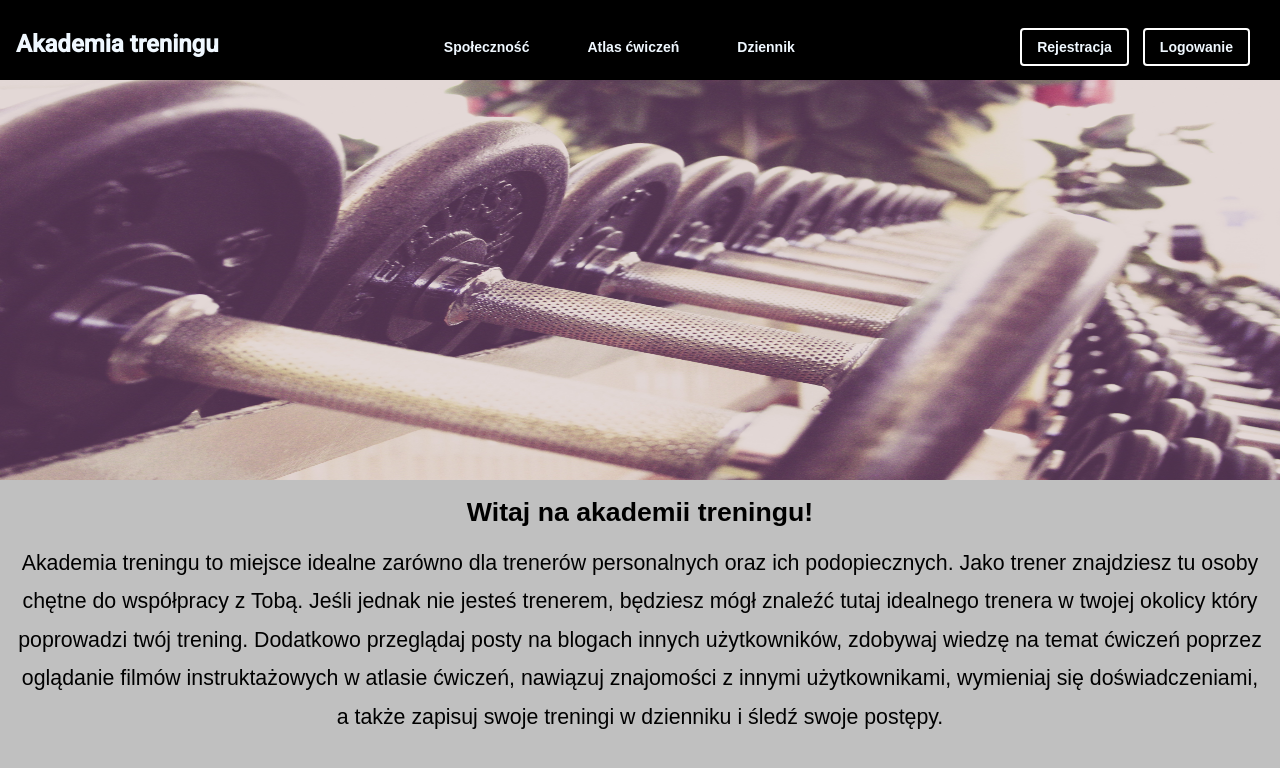
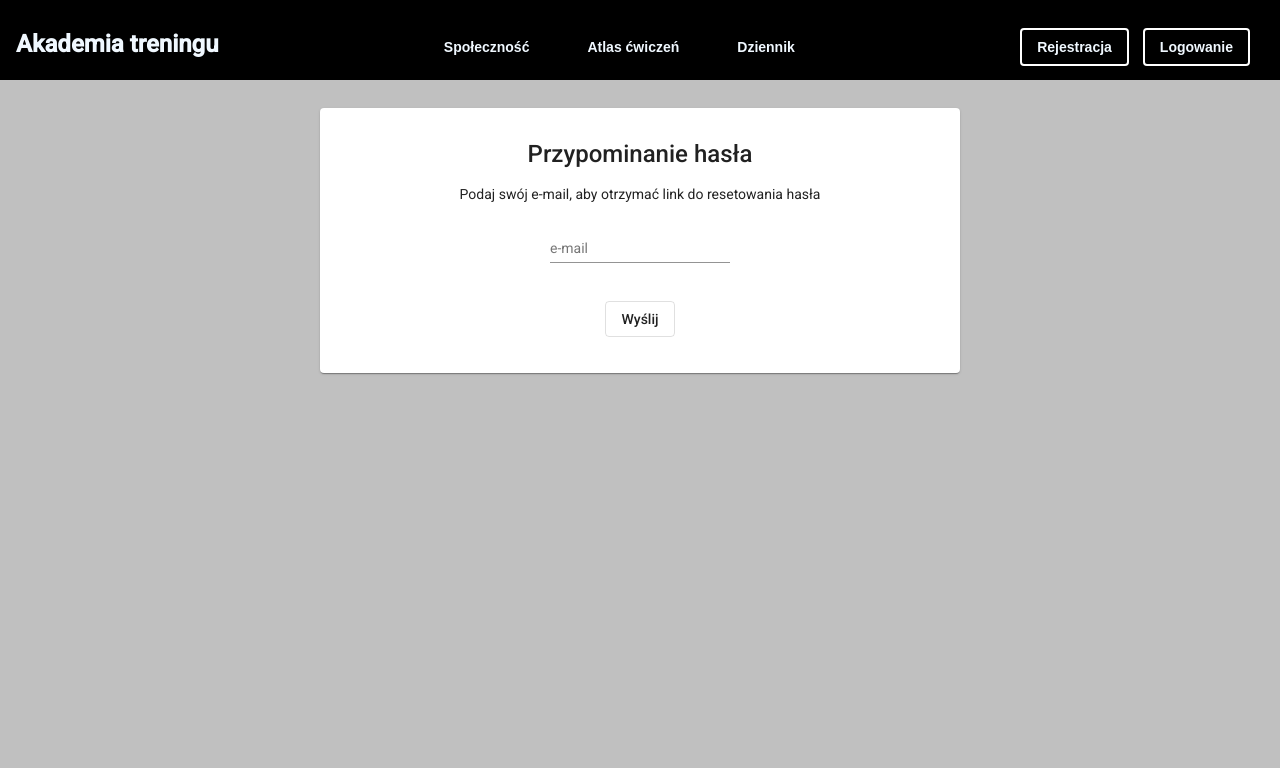
Before and after one commit to WojciechBednarczyk/Praca-inzynierska, an Angular app in the folder web-client/: page /password-reset in a window 1280 px wide. Before the commit this address led to /. Shown: the top 768 px of the page. Built offline with nearby package versions, Linux system fonts and the light colour scheme.

Commit message:
Created password reset component

```diff
--- a/web-client/src/app/login/login.component.html
+++ b/web-client/src/app/login/login.component.html
@@ -16,6 +16,8 @@
 
   <div style="text-align: center;">
     <a [routerLink]="'/register'">Nie masz konta?</a>
+    <span> | </span>
+    <a [routerLink]="'/password-reset'">Nie pamiętasz hasła?</a>
   </div>
 
   <div style="text-align: center; margin: 20px">
--- /dev/null
+++ b/web-client/src/app/password-reset/password-reset.component.css
@@ -0,0 +1,6 @@
+.password-reset-container {
+  width: 50%;
+  margin-left: 25%;
+  margin-right: 25%;
+  margin-top: 2em;
+}
--- /dev/null
+++ b/web-client/src/app/password-reset/password-reset.component.html
@@ -0,0 +1,19 @@
+<div class="password-reset-container">
+  <mat-card>
+    <mat-card-title style="text-align: center; margin: 20px">Przypominanie hasła</mat-card-title>
+    <mat-card-content>
+      <p style="text-align: center; margin: 20px">
+        Podaj swój e-mail, aby otrzymać link do resetowania hasła
+      </p>
+      <p style="text-align: center; margin: 20px">
+        <mat-form-field>
+          <input type="text" matInput placeholder="e-mail" formControlName="login">
+        </mat-form-field>
+      </p>
+      <div style="text-align: center; margin: 20px">
+        <button mat-stroked-button type="submit" mat-button>Wyślij</button>
+      </div>
+
+    </mat-card-content>
+  </mat-card>
+</div>
--- /dev/null
+++ b/web-client/src/app/password-reset/password-reset.component.ts
@@ -0,0 +1,16 @@
+import {Component, OnInit} from '@angular/core';
+
+@Component({
+  selector: 'app-password-reset',
+  templateUrl: './password-reset.component.html',
+  styleUrls: ['./password-reset.component.css']
+})
+export class PasswordResetComponent implements OnInit {
+
+  constructor() {
+  }
+
+  ngOnInit(): void {
+  }
+
+}
```
Also changed, not shown: web-client/src/app/app-routing.module.ts (+7 -7 lines), web-client/src/app/app.module.ts (+18 -16 lines), 1 other file (tests, documents, lock files or other folders).
